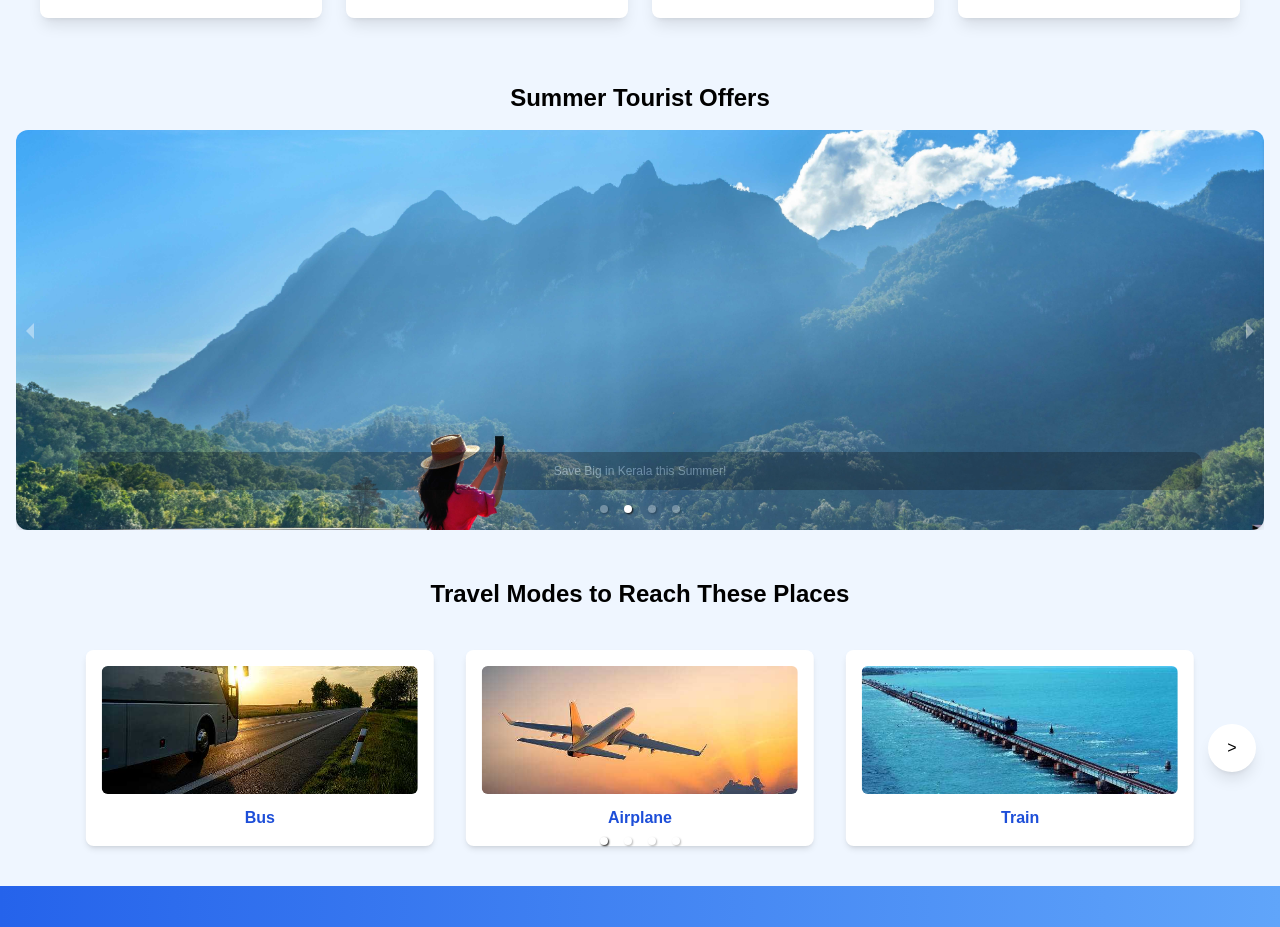
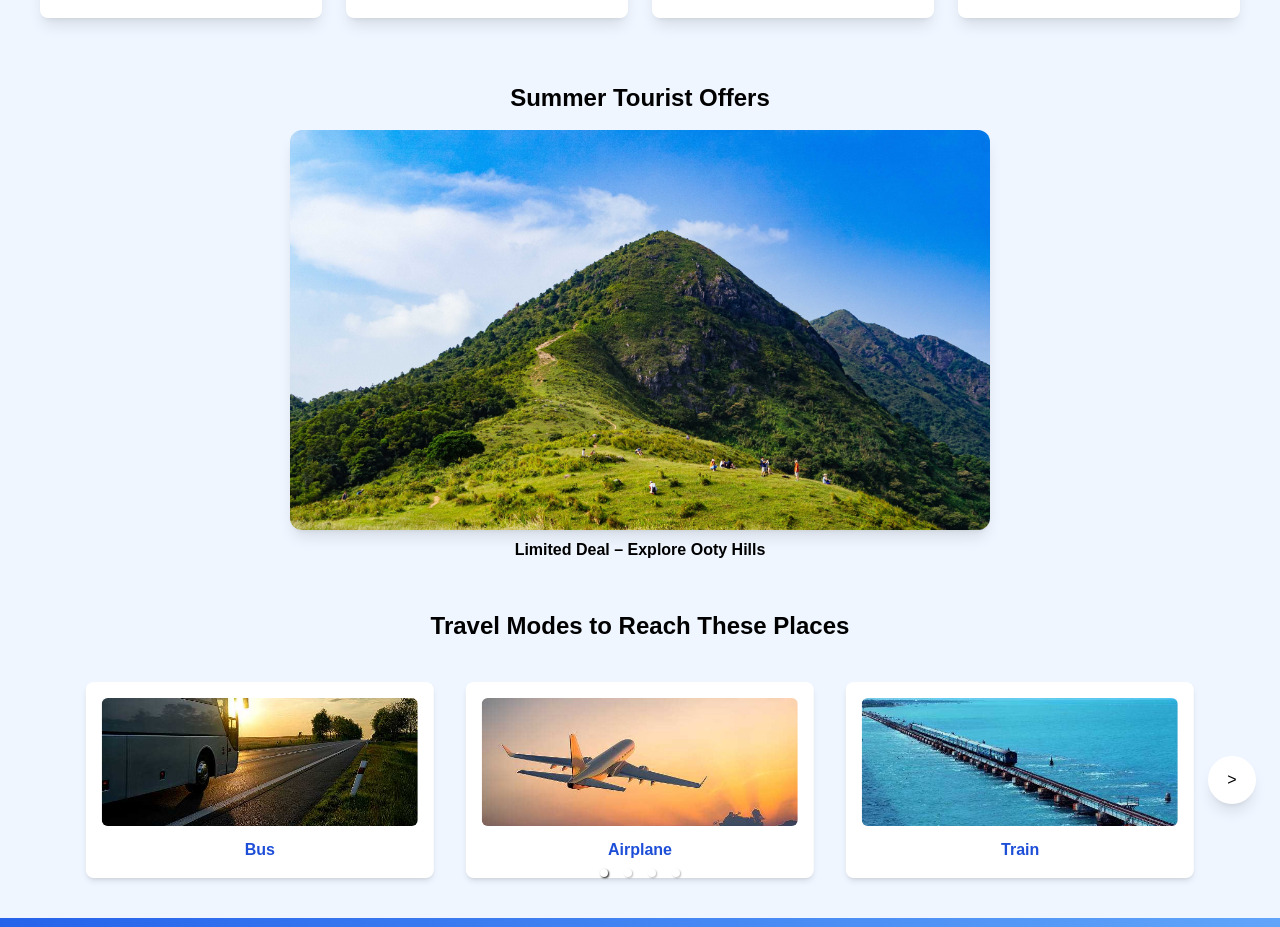
Before and after one commit to rajasri2604/eexploringworld, a React (Create React App) app: page / in a window 1280 px wide. Shown: the part 1242-2169 px from the top of the page. Built offline with nearby package versions, Linux system fonts and the light colour scheme.

Commit message:
Update SummerOffers.js

```diff
--- a/src/components/SummerOffers.js
+++ b/src/components/SummerOffers.js
@@ -1,8 +1,6 @@
-import React from 'react';
-import { Carousel } from 'react-responsive-carousel';
-import 'react-responsive-carousel/lib/styles/carousel.min.css';
+import React, { useEffect, useState } from 'react';
+import 'animate.css';
 
-const SummerOffers = () => {
 const summerImages = [
   {
     src: '/images/switzerland.jpg',
@@ -17,34 +15,41 @@ const SummerOffers = () => {
     caption: 'Limited Deal – Explore Ooty Hills',
   },
   {
-      src: 'images/canada.jpg',
+    src: '/images/canada.jpg',
     caption: 'Canada – Summer Special',
   },
 ];
 
+const SummerOffers = () => {
+  const [currentIndex, setCurrentIndex] = useState(0);
+  const [animationClass, setAnimationClass] = useState('animate__fadeIn');
+
+  useEffect(() => {
+    const interval = setInterval(() => {
+      setAnimationClass('animate__fadeOut'); // Start fade out
+      setTimeout(() => {
+        setCurrentIndex((prev) => (prev + 1) % summerImages.length);
+        setAnimationClass('animate__fadeIn'); // Fade in next
+      }, 500); // fade out before showing next
+    }, 2000);
+    return () => clearInterval(interval);
+  }, []);
+
+  const currentImage = summerImages[currentIndex];
+
   return (
     <div className="mt-10">
       <h2 className="text-2xl font-bold text-center mb-4">Summer Tourist Offers</h2>
-      <Carousel
-        autoPlay
-        infiniteLoop
-        showThumbs={false}
-        showStatus={false}
-        showArrows={true}
-        interval={4000}
-        transitionTime={1000}
-      >
-        {summerImages.map((img, index) => (
-          <div key={index}>
+      <div className="flex flex-col items-center">
+        <div className={`animate__animated ${animationClass}`}>
           <img
-              src={img.src}
-              alt={`Summer Offer ${index + 1}`}
-              className="rounded-xl shadow-md h-[400px] object-cover w-full"
+            src={currentImage.src}
+            alt={`Summer Offer ${currentIndex + 1}`}
+            className="rounded-xl shadow-lg h-[400px] w-[700px] object-cover transition duration-700 ease-in-out"
           />
-            <p className="legend h-50 w-50">{img.caption}</p>
+          <p className="text-center mt-2 font-semibold">{currentImage.caption}</p>
         </div>
-        ))}
-      </Carousel>
+      </div>
     </div>
   );
 };
```
Lines whose indentation alone changed are shown as unchanged.
